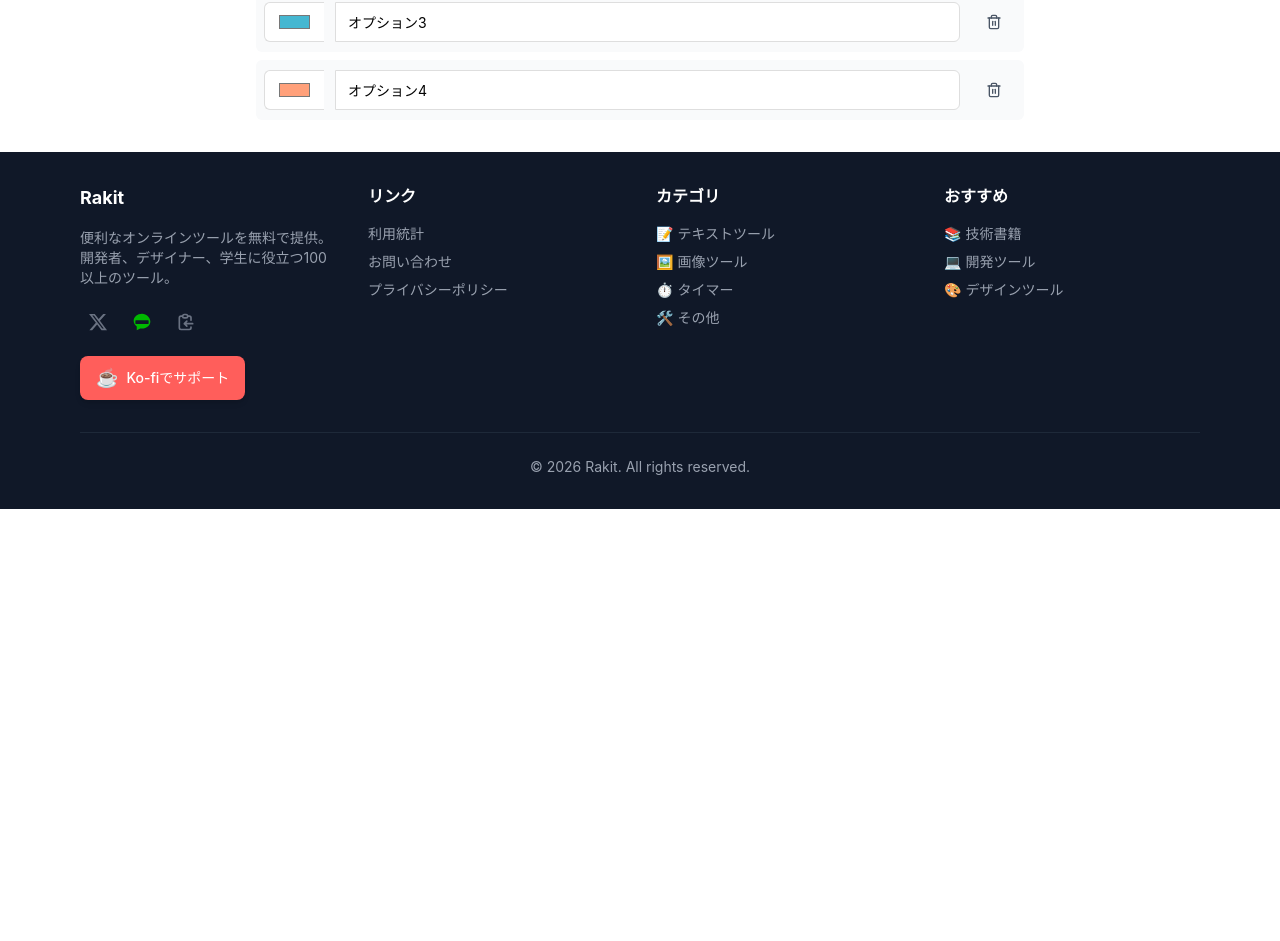
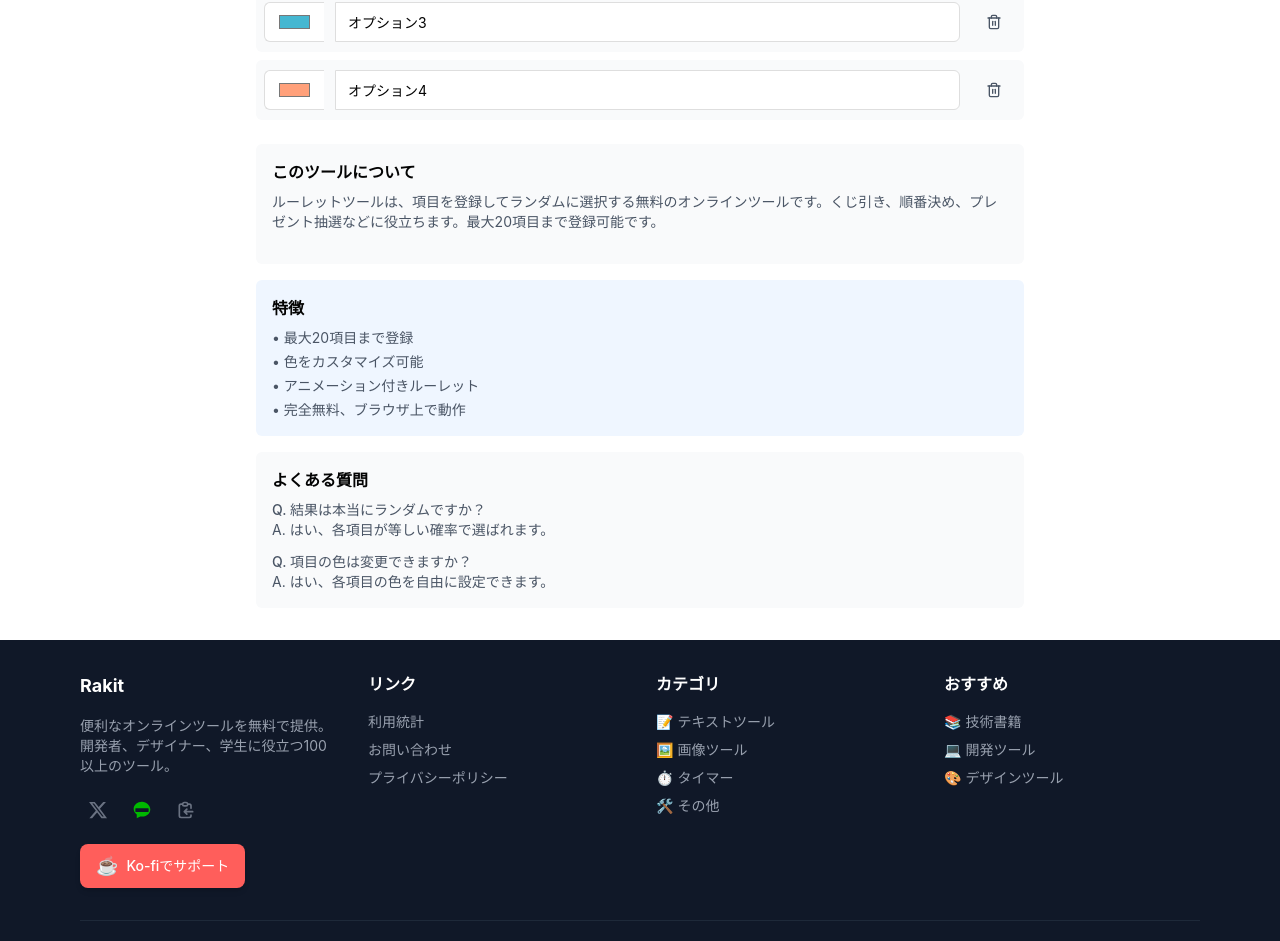
Before and after one commit to jiroor/v2, a React (Vite) app in the folder apps/web/: page /other/roulette in a window 1280 px wide. Shown: the part 964-1905 px from the top of the page. Before the commit the page ends 1473 px from the top, so only its background shows below. Built offline with nearby package versions, Linux system fonts and the light colour scheme.

Commit message:
feat: Otherツールに説明・特徴・FAQを追加（ルーレット、目標、習慣他）

```diff
--- a/apps/web/src/pages/OtherTools/GoalTracker.tsx
+++ b/apps/web/src/pages/OtherTools/GoalTracker.tsx
@@ -193,6 +193,40 @@ function GoalTracker() {
             <li>• 習慣化、目標達成に便利</li>
           </ul>
         </div>
+
+        {/* このツールについて */}
+        <div className="mt-6 p-4 bg-gray-50 rounded-md">
+          <h3 className="font-semibold mb-2">このツールについて</h3>
+          <p className="text-sm text-gray-600 mb-4">
+            目標トラッカーは、目標を設定して進捗を管理する無料のオンラインツールです。目標の現在値と目標値を設定し、達成率をリアルタイムで表示します。習慣化や目標達成に役立ちます。
+          </p>
+        </div>
+
+        {/* 特徴 */}
+        <div className="mt-4 p-4 bg-blue-50 rounded-md">
+          <h3 className="font-semibold mb-2">特徴</h3>
+          <ul className="text-sm text-gray-600 space-y-1">
+            <li>• プログレスバーで進捗を可視化</li>
+            <li>• ブラウザに保存</li>
+            <li>• 達成時にお祝い表示</li>
+            <li>• 完全無料、インストール不要</li>
+          </ul>
+        </div>
+
+        {/* よくある質問 */}
+        <div className="mt-4 p-4 bg-gray-50 rounded-md">
+          <h3 className="font-semibold mb-2">よくある質問</h3>
+          <div className="text-sm text-gray-600 space-y-3">
+            <div>
+              <p className="font-medium">Q. データは保存されますか？</p>
+              <p>A. はい、ブラウザに自動保存されます。</p>
+            </div>
+            <div>
+              <p className="font-medium">Q. 複数の目標を設定できますか？</p>
+              <p>A. はい、複数の目標を同時に管理できます。</p>
+            </div>
+          </div>
+        </div>
       </div>
       {/* 広告 */}
       <div className="mt-8 pt-6 border-t border-gray-200">
--- a/apps/web/src/pages/OtherTools/Roulette.tsx
+++ b/apps/web/src/pages/OtherTools/Roulette.tsx
@@ -307,6 +307,40 @@ function Roulette() {
 
       {/* ショートカットキー一覧 */}
       <KeyboardShortcuts shortcuts={shortcuts} collapsible={true} defaultExpanded={false} />
+
+      {/* このツールについて */}
+      <div className="mt-6 p-4 bg-gray-50 rounded-md">
+        <h3 className="font-semibold mb-2">このツールについて</h3>
+        <p className="text-sm text-gray-600 mb-4">
+          ルーレットツールは、項目を登録してランダムに選択する無料のオンラインツールです。くじ引き、順番決め、プレゼント抽選などに役立ちます。最大20項目まで登録可能です。
+        </p>
+      </div>
+
+      {/* 特徴 */}
+      <div className="mt-4 p-4 bg-blue-50 rounded-md">
+        <h3 className="font-semibold mb-2">特徴</h3>
+        <ul className="text-sm text-gray-600 space-y-1">
+          <li>• 最大20項目まで登録</li>
+          <li>• 色をカスタマイズ可能</li>
+          <li>• アニメーション付きルーレット</li>
+          <li>• 完全無料、ブラウザ上で動作</li>
+        </ul>
+      </div>
+
+      {/* よくある質問 */}
+      <div className="mt-4 p-4 bg-gray-50 rounded-md">
+        <h3 className="font-semibold mb-2">よくある質問</h3>
+        <div className="text-sm text-gray-600 space-y-3">
+          <div>
+            <p className="font-medium">Q. 結果は本当にランダムですか？</p>
+            <p>A. はい、各項目が等しい確率で選ばれます。</p>
+          </div>
+          <div>
+            <p className="font-medium">Q. 項目の色は変更できますか？</p>
+            <p>A. はい、各項目の色を自由に設定できます。</p>
+          </div>
+        </div>
+      </div>
       </div>
     </>
   )
```
